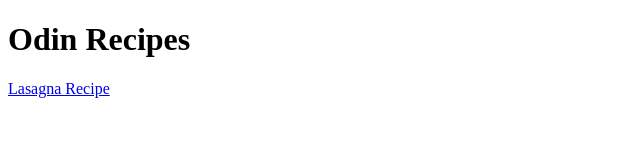
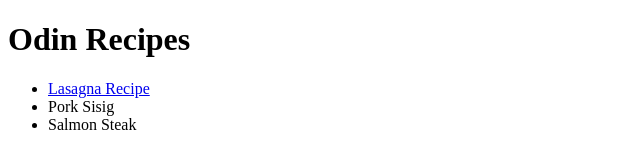
Before and after one commit to rnelsantos/odin-recipes, a plain HTML site: page index.html in a window 1280 px wide. Shown: the whole page, without its empty margins (0-640 px from the left). Drawn offline with Linux system fonts and the light colour scheme.

Commit message:
added more recipes

```diff
--- a/index.html
+++ b/index.html
@@ -7,6 +7,10 @@
 </head>
 <body>
     <h1>Odin Recipes</h1>
-    <a href="Recipes/lasagna.html">Lasagna Recipe</a>
+    <ul>
+     <li> <a href="Recipes/lasagna.html">Lasagna Recipe</a> </li>
+     <li> <a>Pork Sisig</a> </li>
+    <li>   <a>Salmon Steak</a></li>
+    </ul>
 </body>
 </html>
```
